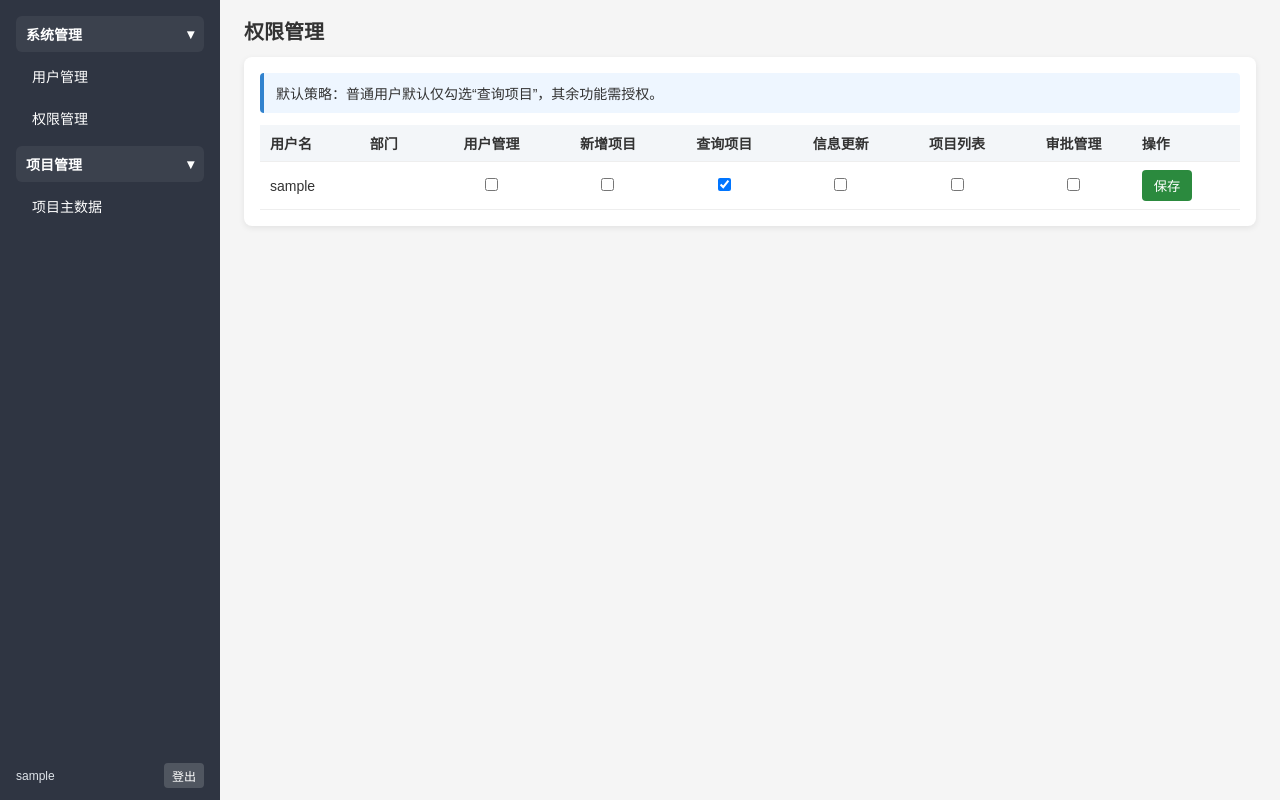
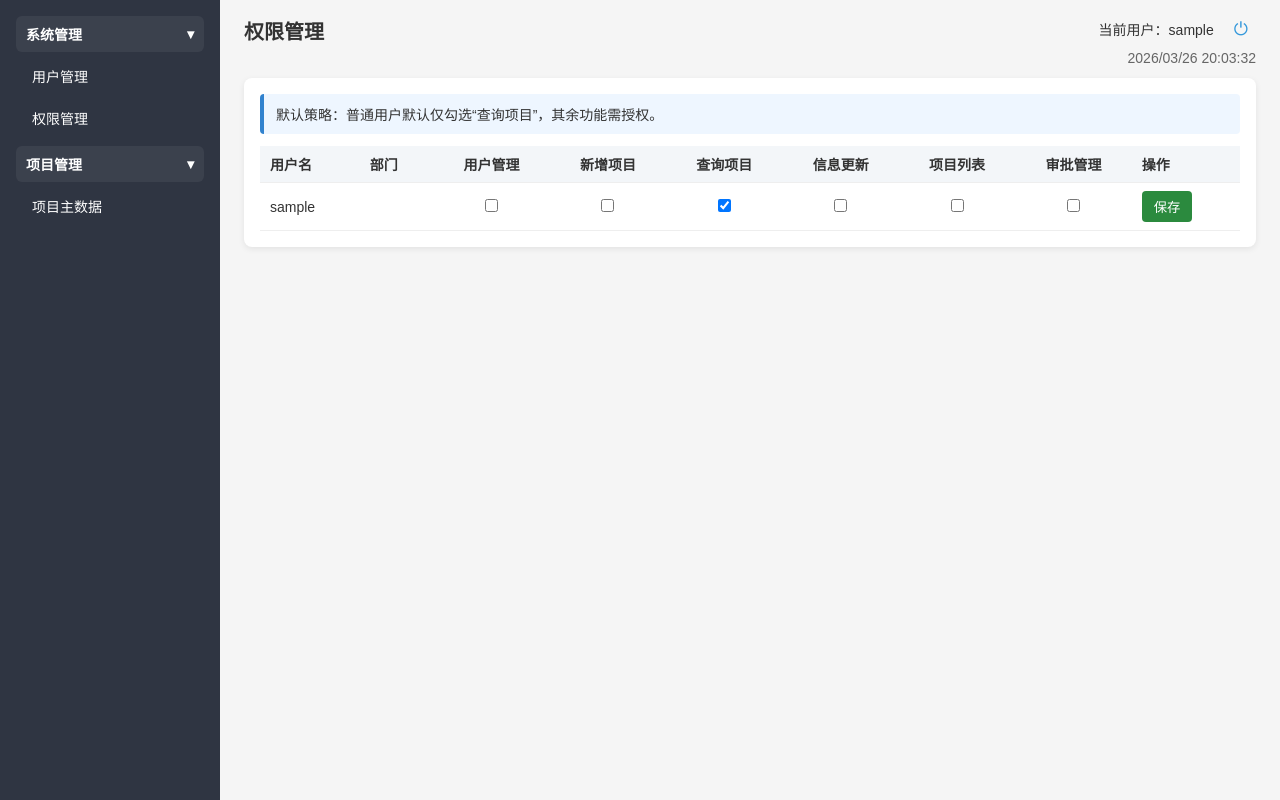
Before and after one commit to Ni20169/nplus-project, a Django app: page /documents/permissions/ in a window 1280 px wide. Run offline with Django 5.2, Linux system fonts and the light colour scheme; the visitor is signed in with stand-in values (Sample User, id 1); data comes from the database, SQL or seed files in the repository; parts of the project's set-up code (start-up, migrations or seed data) failed here and were passed over.

Commit message:
feat(ui): unify logout entry in top-right

```diff
--- a/documents/templates/permission_manage.html
+++ b/documents/templates/permission_manage.html
@@ -40,25 +40,24 @@
             border-radius: 4px;
         }
         .menu-list a:hover { background: #57606f; }
-        .sidebar-footer {
-            position: absolute;
-            bottom: 12px;
-            left: 16px;
-            right: 16px;
-            display: flex;
-            justify-content: space-between;
-            align-items: center;
-            font-size: 12px;
-            color: #dfe4ea;
-        }
         .logout-btn {
+            color: #3498db;
+            text-decoration: none;
+            font-size: 18px;
+            line-height: 1;
             padding: 4px 8px;
             border-radius: 4px;
-            background: rgba(255,255,255,0.16);
-            color: #fff;
-            text-decoration: none;
+            display: inline-flex;
+            align-items: center;
+            justify-content: center;
+            transition: background-color 0.2s;
         }
+        .logout-btn:hover { background-color: #e3f2fd; }
         .main-content { flex: 1; padding: 16px 24px 24px; }
+        .page-header { display: flex; justify-content: space-between; align-items: flex-start; gap: 12px; margin-bottom: 12px; }
+        .header-right { text-align: right; }
+        .user-info { display: flex; align-items: center; gap: 12px; margin-bottom: 8px; }
+        .system-time { font-size: 14px; color: #666; }
         .card {
             background: #fff;
             border-radius: 8px;
@@ -107,14 +106,19 @@
             <ul class="menu-list">
                 <li><a href="{% url 'project_master_list' %}">项目主数据</a></li>
             </ul>
-            <div class="sidebar-footer">
-                <span>{{ request.user.username }}</span>
-                <a class="logout-btn" href="{% url 'logout' %}">登出</a>
-            </div>
         </div>
 
         <div class="main-content">
-            <h1>权限管理</h1>
+            <div class="page-header">
+                <h1>权限管理</h1>
+                <div class="header-right">
+                    <div class="user-info">
+                        <span>当前用户：{{ request.user.username }}</span>
+                        <a class="logout-btn" href="{% url 'logout' %}" title="退出登录" aria-label="退出登录">&#x23FB;</a>
+                    </div>
+                    <div class="system-time" id="systemTime"></div>
+                </div>
+            </div>
             <div class="card">
                 <div class="hint">默认策略：普通用户默认仅勾选“查询项目”，其余功能需授权。</div>
                 {% if messages %}
@@ -164,5 +168,20 @@
             </div>
         </div>
     </div>
+
+    <script>
+        function updateTime() {
+            const el = document.getElementById('systemTime');
+            if (el) {
+                el.textContent = new Date().toLocaleString('zh-CN', {
+                    year: 'numeric', month: '2-digit', day: '2-digit',
+                    hour: '2-digit', minute: '2-digit', second: '2-digit'
+                });
+            }
+        }
+
+        updateTime();
+        setInterval(updateTime, 1000);
+    </script>
 </body>
 </html>
```
Also changed, not shown: documents/templates/contract_adjustment.html (+2 -8 lines), documents/templates/contract_counterparty.html (+2 -8 lines), documents/templates/contract_list.html (+2 -8 lines), documents/templates/project_master_list.html (+13 -18 lines), documents/templates/user_list.html (+58 -21 lines).
